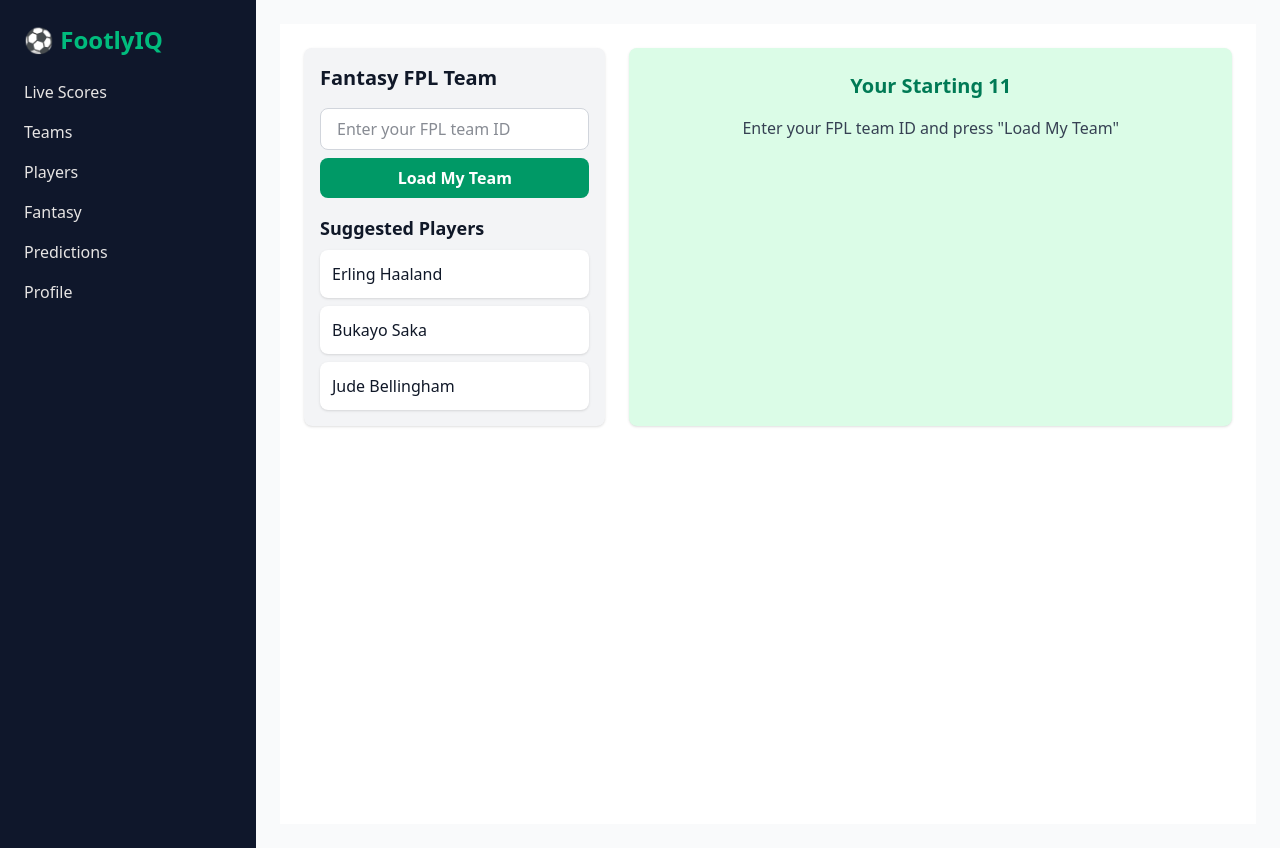
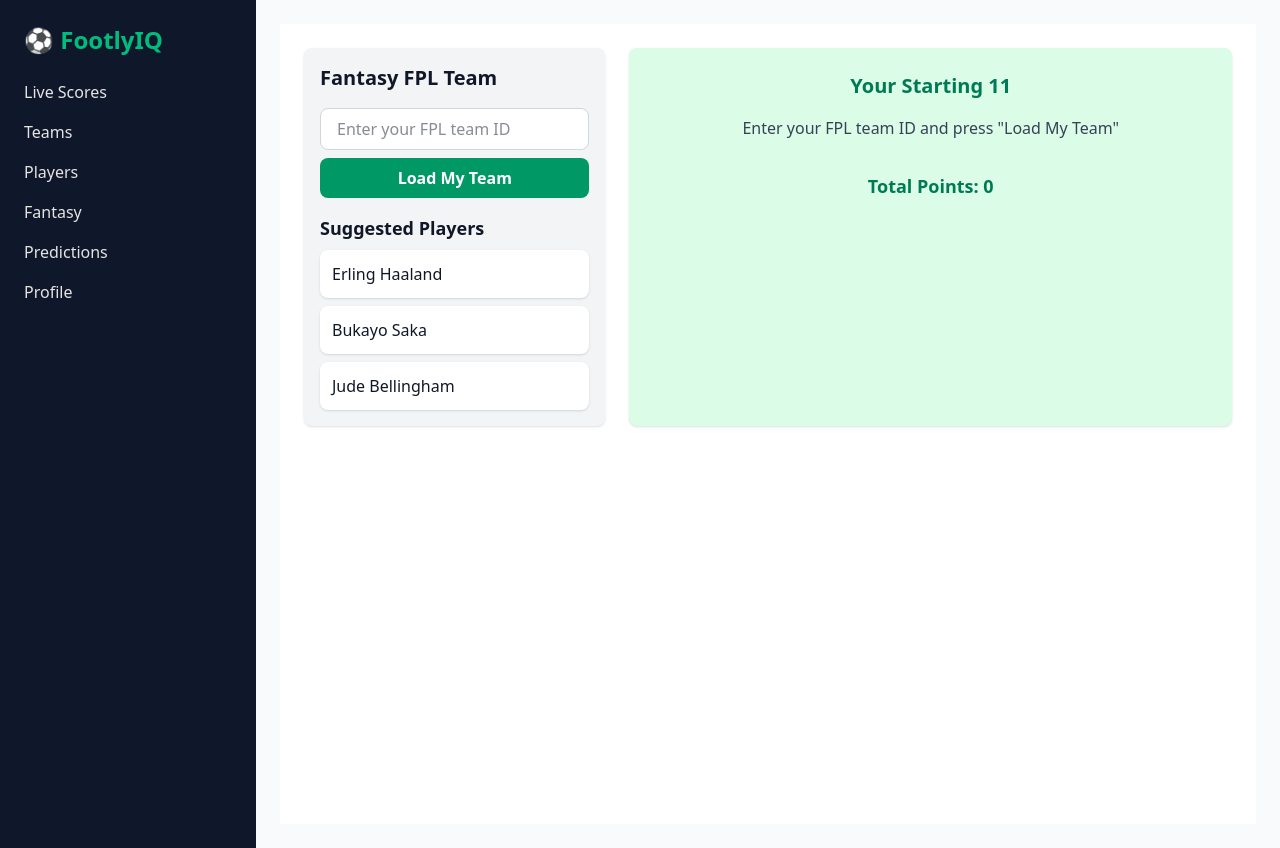
Before and after one commit to FootlyIQ/Frontend, a React (Vite) app: page /fantasy in a window 1280 px wide. Built offline with nearby package versions, Linux system fonts and the light colour scheme.

Commit message:
feat: add total points calculation and display in Fantasy component

```diff
--- a/src/pages/Fantasy.jsx
+++ b/src/pages/Fantasy.jsx
@@ -6,6 +6,7 @@ export default function Fantasy() {
   const [teamId, setTeamId] = useState("");
   const [startingPlayers, setStartingPlayers] = useState([]);
   const [benchPlayers, setBenchPlayers] = useState([]);
+  const [totalPoints, setTotalPoints] = useState(0); // Dodano za skupne točke
   const [loading, setLoading] = useState(false);
 
   const getPlayersByPosition = (players, pos) =>
@@ -20,15 +21,18 @@ export default function Fantasy() {
       if (data.starting_players && data.bench_players) {
         setStartingPlayers(data.starting_players);
         setBenchPlayers(data.bench_players);
+        setTotalPoints(data.total_points); // Nastavi skupne točke
       } else {
         console.error("Unexpected API response structure:", data);
         setStartingPlayers([]);
         setBenchPlayers([]);
+        setTotalPoints(0); // Ponastavi skupne točke
       }
     } catch (error) {
       console.error("Failed to load team:", error);
       setStartingPlayers([]);
       setBenchPlayers([]);
+      setTotalPoints(0); // Ponastavi skupne točke
     } finally {
       setLoading(false);
     }
@@ -101,6 +105,7 @@ export default function Fantasy() {
                         <div className="font-semibold">
                           {p.first_name[0]}. {p.second_name}
                         </div>
+                        <div className="text-xs text-gray-500">Points: {p.points}</div> {/* Prikaz točk */}
                         {p.is_captain && <div className="text-xs text-yellow-600">Captain</div>}
                         {p.is_vice_captain && <div className="text-xs text-gray-300">Vice</div>}
                       </div>
@@ -109,6 +114,11 @@ export default function Fantasy() {
                 ))}
               </div>
             )}
+
+            {/* Total Points */}
+            <div className="mt-8 text-center text-lg font-bold text-emerald-700 dark:text-emerald-300">
+              Total Points: {totalPoints} {/* Prikaz skupnih točk */}
+            </div>
 
             {/* Bench Players */}
             {benchPlayers.length > 0 && (
@@ -125,6 +135,7 @@ export default function Fantasy() {
                       <div className="font-semibold">
                         {p.first_name[0]}. {p.second_name}
                       </div>
+                      <div className="text-xs text-gray-500">Points: {p.points}</div> {/* Prikaz točk */}
                       <div className="text-xs text-gray-500">Bench</div>
                     </div>
                   ))}
```
